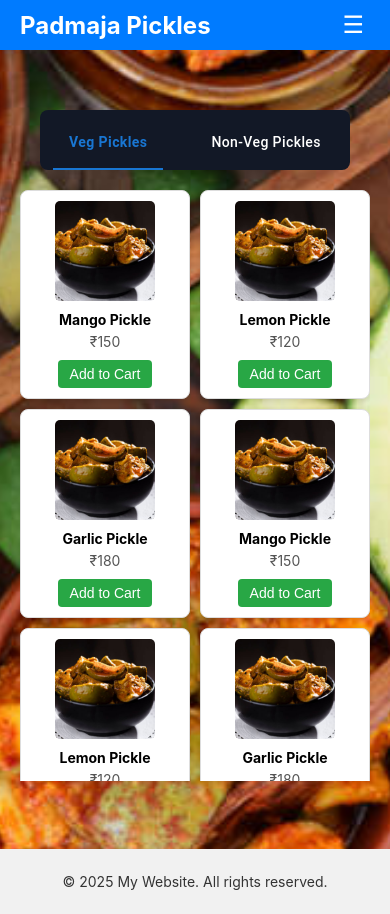
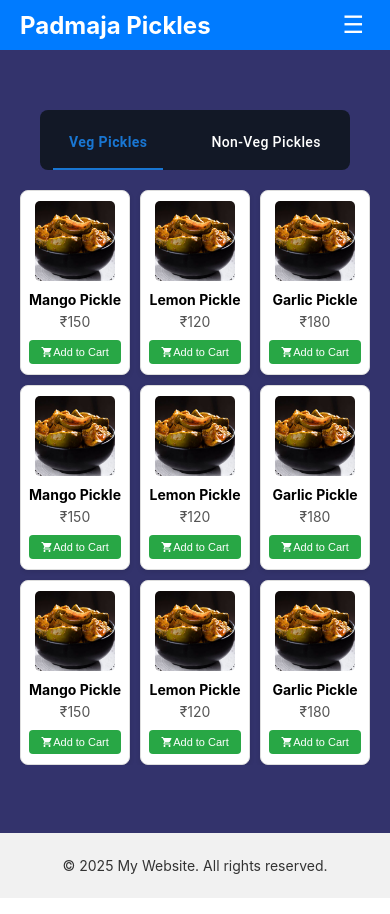
Before and after one commit to Harish-Pulapa-7036/Pickle_delivery, a React (Create React App) app: page / in a window 390 px wide. Built offline with nearby package versions, Linux system fonts and the light colour scheme; sample sign-in values are in the browser's storage.

Commit message:
css changes

```diff
--- a/src/App.css
+++ b/src/App.css
@@ -4,7 +4,7 @@
   flex-direction: column;
   min-height: 100vh;
   color: white;
-
+background-color: rgb(51 51 108);
   background-size: cover; /* Ensures the image covers the entire screen */
   background-position: center; /* Centers the image */
   background-repeat: no-repeat;
--- a/src/App.js
+++ b/src/App.js
@@ -22,7 +22,7 @@ function App() {
 
     return (
         <div className="app-container" style={{
-            backgroundImage: "url('/images/background_pickle.jpg')"
+            // backgroundImage: "url('/images/background_pickle.jpg')"
         }}>
             <Header />
             <main className="main-content">
--- a/src/pages/CartList.css
+++ b/src/pages/CartList.css
@@ -25,3 +25,11 @@
     border-top: 1px solid rgba(0, 0, 0, 0.15);
     font-weight: 500;
 }
+@media (max-width: 600px) {
+.css-46bh2p-MuiCardContent-root:last-child {
+    padding-bottom: 0px !important;
+}
+.css-46bh2p-MuiCardContent-root {
+    padding: 0px !important
+}
+}
--- a/src/pages/CartList.jsx
+++ b/src/pages/CartList.jsx
@@ -16,58 +16,67 @@ const CartItem = () => {
     const incrementQuantity = () => setQuantity(prev => prev + 1);
     const decrementQuantity = () => setQuantity(prev => Math.max(1, prev - 1));
     return <>
-        <Card sx={{ border: "3px solid white" }}>
+    <Card sx={{ border: "3px solid white", fontFamily: 'Poppins, sans-serif',borderRadius:"20px" }}>
+        <CardContent style={{ display: "flex",
+                    marginLeft:"8px"
+
+         }}>
             <CardMedia
-                sx={{ height: "100px" }}
+                sx={{ width: "100px", height: "80px" }}
                 image="/images/mango-pickle.jpg"
-                title="green iguana"
+                title="Mango Pickle"
             />
-            <CardContent>
-                <Typography gutterBottom variant="h7" component="div">
-                    mango pickle
+            <CardContent sx={{ fontFamily: 'Poppins, sans-serif' }}>
+                <Typography gutterBottom variant="h7" component="div" sx={{ fontWeight: 600, fontSize: '1rem' }}>
+                    Mango Pickle
                 </Typography>
-                <Typography variant="body2" sx={{ color: 'text.secondary' }}>
+                <Typography variant="body2" sx={{ color: 'text.secondary', fontSize: '0.875rem' }}>
                     120 Rs/kg
                 </Typography>
-
             </CardContent>
-            <Typography style={{ display: "inline-flex", marginLeft: "8px", alignItems: 'center', backgroundColor: "#e9e3e3", alignSelf: "flex-start" }}>
+        </CardContent>
+        <CardContent>
+            <Typography
+                style={{
+                    display: "inline-flex",
+                    alignItems: 'center',
+                    backgroundColor: "#e9e3e3",
+                    alignSelf: "flex-start",
+                    fontFamily: 'Poppins, sans-serif',
+                    marginLeft:"8px"
+                }}
+            >
                 <Button size="small" onClick={decrementQuantity}>-</Button>
-                <Typography>{quantity}</Typography>
+                <Typography sx={{ fontWeight: 500 }}>{quantity}</Typography>
                 <Button size="small" onClick={incrementQuantity}>+</Button>
             </Typography>
-            <CardActions >
+            <CardActions>
                 {/* Weight Options */}
-                <div style={{ display: 'flex', alignItems: 'center', gap: '5px' }}>
-
                     <ToggleButtonGroup
                         value={selectedWeight}
                         exclusive
                         onChange={handleWeightChange}
                         aria-label="weight selection"
                         size="small"
+                        sx={{ fontFamily: 'Poppins, sans-serif',paddingLeft:"0px" }}
                     >
                         <ToggleButton value="250gms">250gms</ToggleButton>
                         <ToggleButton value="500gms">500gms</ToggleButton>
                         <ToggleButton value="750gms">750gms</ToggleButton>
                         <ToggleButton value="1kg">1kg</ToggleButton>
                     </ToggleButtonGroup>
-                </div>
-
 
                 {/* Delete Button */}
                 <div>
-
                     <IconButton size="small" color="error">
                         <DeleteIcon />
                     </IconButton>
                 </div>
-                {/* Quantity Controls */}
+            </CardActions>
+        </CardContent>
+    </Card>
+</>
 
-            </CardActions>
-
-        </Card>
-    </>
 }
 const CartList = () => {
      // Function to handle order placement
--- a/src/pages/PickleList.css
+++ b/src/pages/PickleList.css
@@ -19,7 +19,6 @@
 
 .pickle-image {
     width: 100px;
-    height: 100px;
     object-fit: cover;
     border-radius: 5px;
 }
@@ -44,13 +43,25 @@
     border: none;
     border-radius: 4px;
     cursor: pointer;
-    font-size: 14px;
+    font-size: 11px;
+    display: inline-flex;
+    justify-content: center;
+    align-items: center;
 }
 
 
 /* Mobile - 2 cards per row */
 @media (max-width: 600px) {
     .pickle-list-container {
-        grid-template-columns: repeat(2, 1fr);
+        grid-template-columns: repeat(3, 1fr);
+    }
+    .pickle-card{
+    max-width: 130px;
+    border: 1px solid #ddd;
+    border-radius: 8px;
+    padding: 10px 0px;
+    }
+    .pickle-image {
+        width: 80px;
     }
 }
--- a/src/pages/PickleList.jsx
+++ b/src/pages/PickleList.jsx
@@ -2,13 +2,22 @@ import React, { useEffect, useState } from 'react';
 import './PickleList.css';  // Importing the external CSS
 import { Box, Button, Tab, Tabs } from '@mui/material';
 import { useNavigate } from 'react-router-dom';
+import ShoppingCartIcon from '@mui/icons-material/ShoppingCart';
+
 
 const PickleCard = ({ image, name, price, onAddToCart }) => (
     <div className="pickle-card">
         <img src={image} alt={name} className="pickle-image" />
         <h3 className="pickle-name">{name}</h3>
         <p className="pickle-price">₹{price}</p>
-        <button className="add-to-cart-btn" onClick={onAddToCart}>Add to Cart</button>
+        <button className="add-to-cart-btn" onClick={onAddToCart}>
+        <div style={{ width: '12px', height: '12px' }}>
+    <ShoppingCartIcon style={{ width: '100%', height: '100%' }} />
+</div>
+
+            Add to Cart
+
+            </button>
     </div>
 );
 // const pickles = [
```
